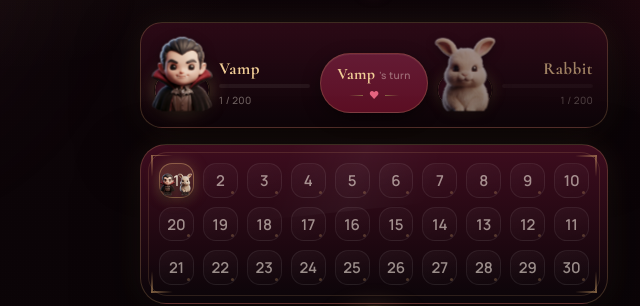
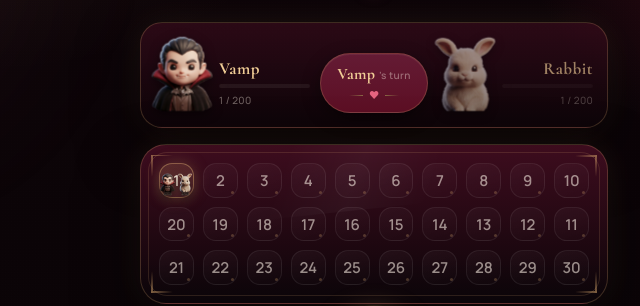
Before and after one commit to gauravinodgupta33-lang/Cosy-couple-game, a plain HTML site: page index.html in a window 1280 px wide. Shown: the part 161-467 px from the top of the page, 266-906 px from the left. Drawn offline with Linux system fonts and the light colour scheme.

Commit message:
Update index.html

```diff
--- a/index.html
+++ b/index.html
@@ -39,7 +39,6 @@
     <!-- LEFT PLAYER -->
     <div class="player player-left" id="player-vamp">
       <div class="avatar-ring">
-        <div class="avatar-ring-base"></div>
         <img class="avatar-img" src="assets/vamp-bust.png" alt="Vamp">
       </div>
       <div class="player-info">
@@ -72,7 +71,6 @@
         <span class="page-chip" id="page-chip-rabbit" hidden>off-screen</span>
       </div>
       <div class="avatar-ring">
-        <div class="avatar-ring-base"></div>
         <img class="avatar-img" src="assets/rabbit-bust.png" alt="Rabbit">
       </div>
     </div>
```
